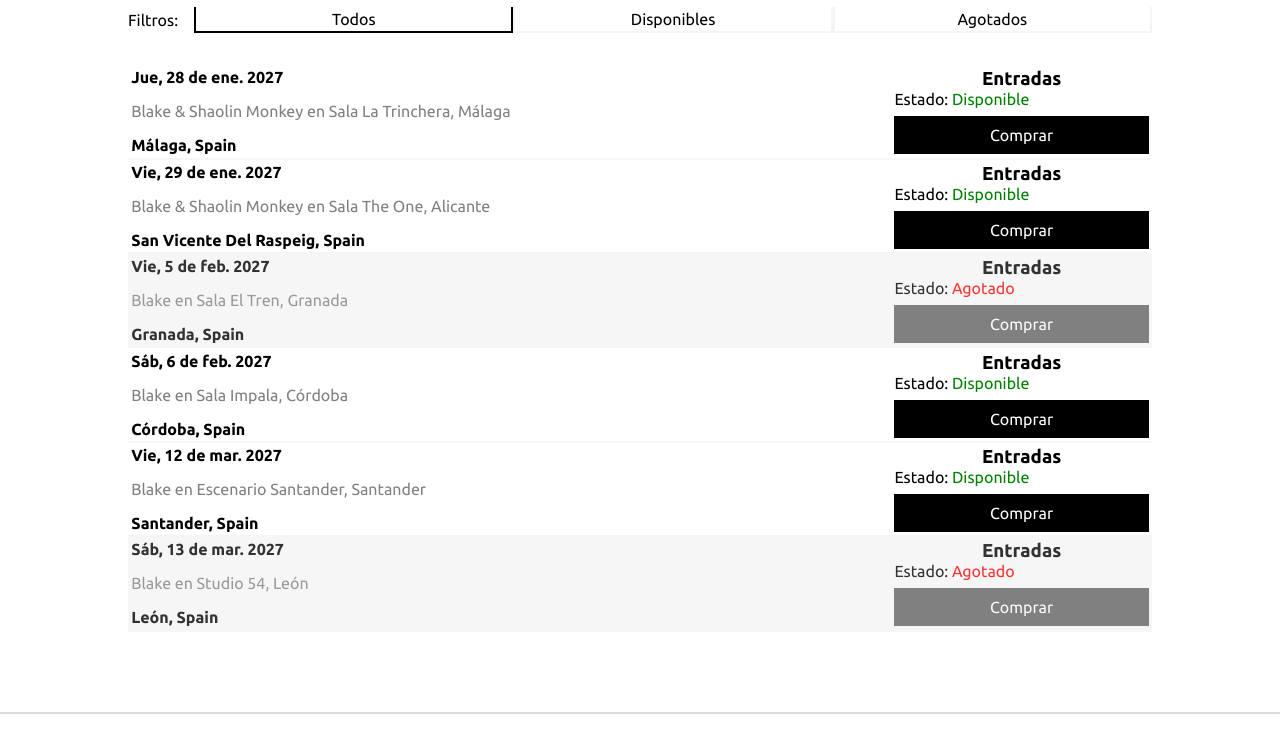
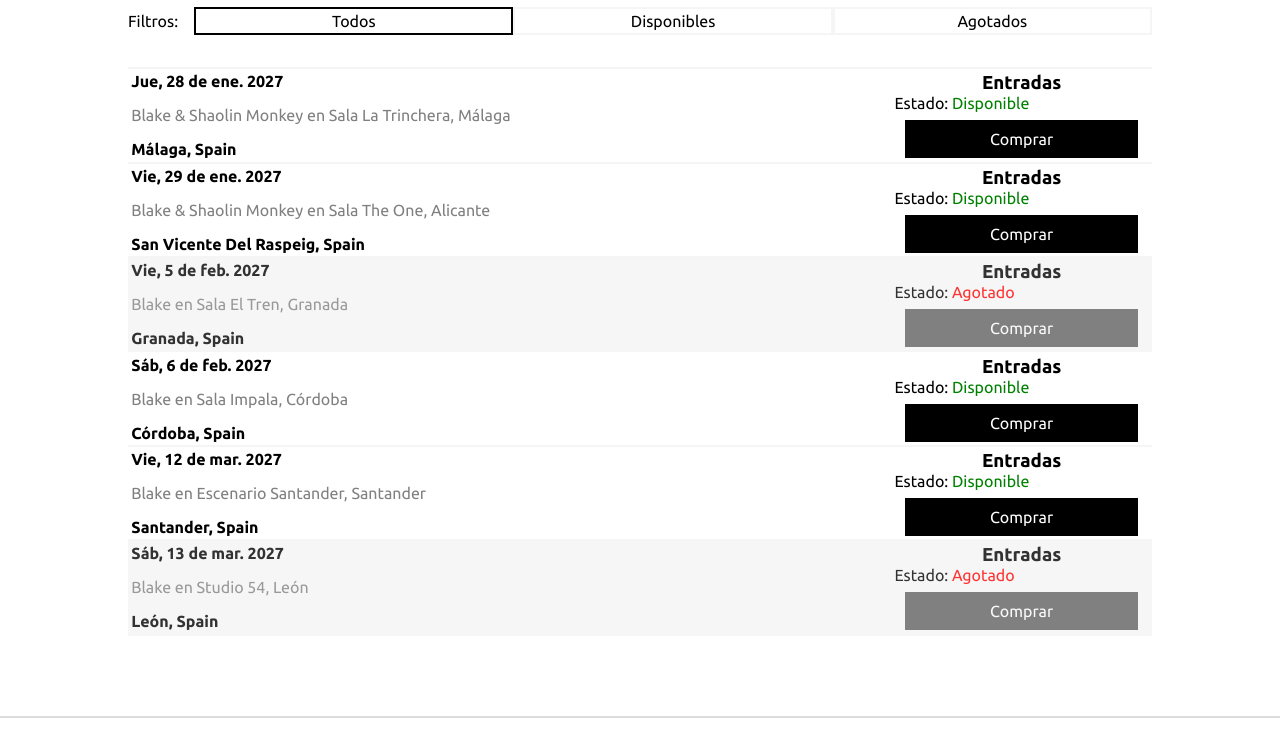
Before and after one commit to oscarromerozapata/DAM1M04-TreballHTML, a plain HTML site: page concerts.html in a window 1280 px wide. Shown: the part 144-884 px from the top of the page. Drawn offline with Linux system fonts and the light colour scheme.

Commit message:
Hice mejoras visuales  pagina de musica y de conciertos

```diff
--- a/assets/css/conciertos.css
+++ b/assets/css/conciertos.css
@@ -14,19 +14,21 @@
         text-align: center;
         padding: 0.2em 0;
         border: 2px solid whitesmoke;
-        border-top: 0;
+
         transition: all 0.2s ease-in;
         user-select: none;
         cursor: pointer;
     }
     label:hover {
-        border-color: grey;
-        background-color: whitesmoke;
+        border-color: black;
+        background-color: black;
+        color: white;
     }
     label:has(input:checked) {
         border-color: black;
     }
-    margin-bottom: 2em;
+    padding-bottom: 2em;
+    border-bottom: 2px solid whitesmoke;
 }
 .concert-entry {
     display: flex;
@@ -37,6 +39,7 @@
     div {
         display: flex;
         flex-direction: column;
+
     }
     div:first-child {
         span {
@@ -48,6 +51,7 @@
     }
     div:last-child {
         width: 25%;
+        align-items: center;
         h3 {
             text-align: center;
             margin: 0;
@@ -55,11 +59,15 @@
         a {
             margin-top: 0.5em;
             text-align: center;
-            padding: 0.5em 1.5em;
+            width: 90%;
+            padding: 0.5em 0;
             background-color: black;
             color: white;
             border: black solid 2px;
             transition: all .2s ease-in;
+        }
+        .availability {
+            width: 100%;
         }
         a:hover {
             background-color: white;
--- a/concerts.html
+++ b/concerts.html
@@ -46,7 +46,7 @@
             <div>
                 <h3>Entradas</h3>
                 <span class="availability">Estado:</span>
-                <a href="">Comprar</a>
+                <a href="https://www.bandsintown.com/t/108902218?affil_code=js_www.blakeoficial.com&app_id=js_www.blakeoficial.com&came_from=242&utm_campaign=ticket&utm_medium=web&utm_source=widget">Comprar</a>
             </div>
         </div>
         <div class="concert-entry">
@@ -58,7 +58,7 @@
             <div>
                 <h3>Entradas</h3>
                 <span class="availability">Estado:</span>
-                <a href="">Comprar</a>
+                <a href="https://www.bandsintown.com/t/108902227?affil_code=js_www.blakeoficial.com&app_id=js_www.blakeoficial.com&came_from=242&utm_campaign=ticket&utm_medium=web&utm_source=widget">Comprar</a>
             </div>
         </div>
         <div class="concert-entry unavailable">
@@ -70,7 +70,7 @@
             <div>
                 <h3>Entradas</h3>
                 <span class="availability">Estado:</span>
-                <a href="">Comprar</a>
+                <a href="https://www.bandsintown.com/t/108902229?affil_code=js_www.blakeoficial.com&app_id=js_www.blakeoficial.com&came_from=242&utm_campaign=ticket&utm_medium=web&utm_source=widget">Comprar</a>
             </div>
         </div>
         <div class="concert-entry">
@@ -82,7 +82,7 @@
             <div>
                 <h3>Entradas</h3>
                 <span class="availability">Estado:</span>
-                <a href="">Comprar</a>
+                <a href="https://www.bandsintown.com/t/108902235?affil_code=js_www.blakeoficial.com&app_id=js_www.blakeoficial.com&came_from=242&utm_campaign=ticket&utm_medium=web&utm_source=widget">Comprar</a>
             </div>
         </div>
         <div class="concert-entry">
@@ -94,7 +94,7 @@
             <div>
                 <h3>Entradas</h3>
                 <span class="availability">Estado:</span>
-                <a href="">Comprar</a>
+                <a href="https://www.bandsintown.com/t/108902313?affil_code=js_www.blakeoficial.com&app_id=js_www.blakeoficial.com&came_from=242&utm_campaign=ticket&utm_medium=web&utm_source=widget">Comprar</a>
             </div>
         </div>
         <div class="concert-entry unavailable">
@@ -106,7 +106,7 @@
             <div>
                 <h3>Entradas</h3>
                 <span class="availability">Estado:</span>
-                <a href="">Comprar</a>
+                <a href="https://www.bandsintown.com/t/108902320?affil_code=js_www.blakeoficial.com&app_id=js_www.blakeoficial.com&came_from=242&utm_campaign=ticket&utm_medium=web&utm_source=widget">Comprar</a>
             </div>
         </div>
     </main>
```
Also changed, not shown: assets/css/musica.css (+31 -15 lines).
